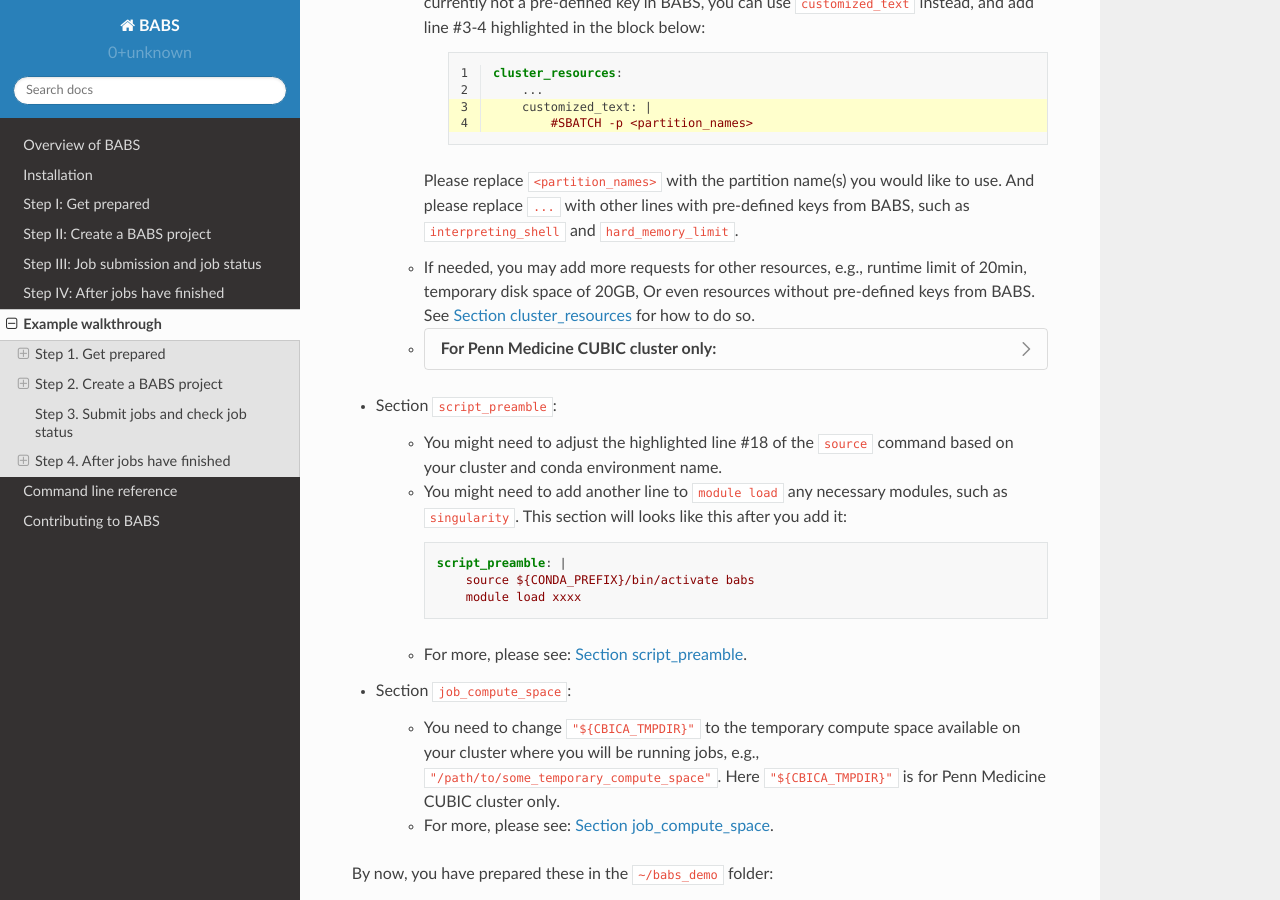
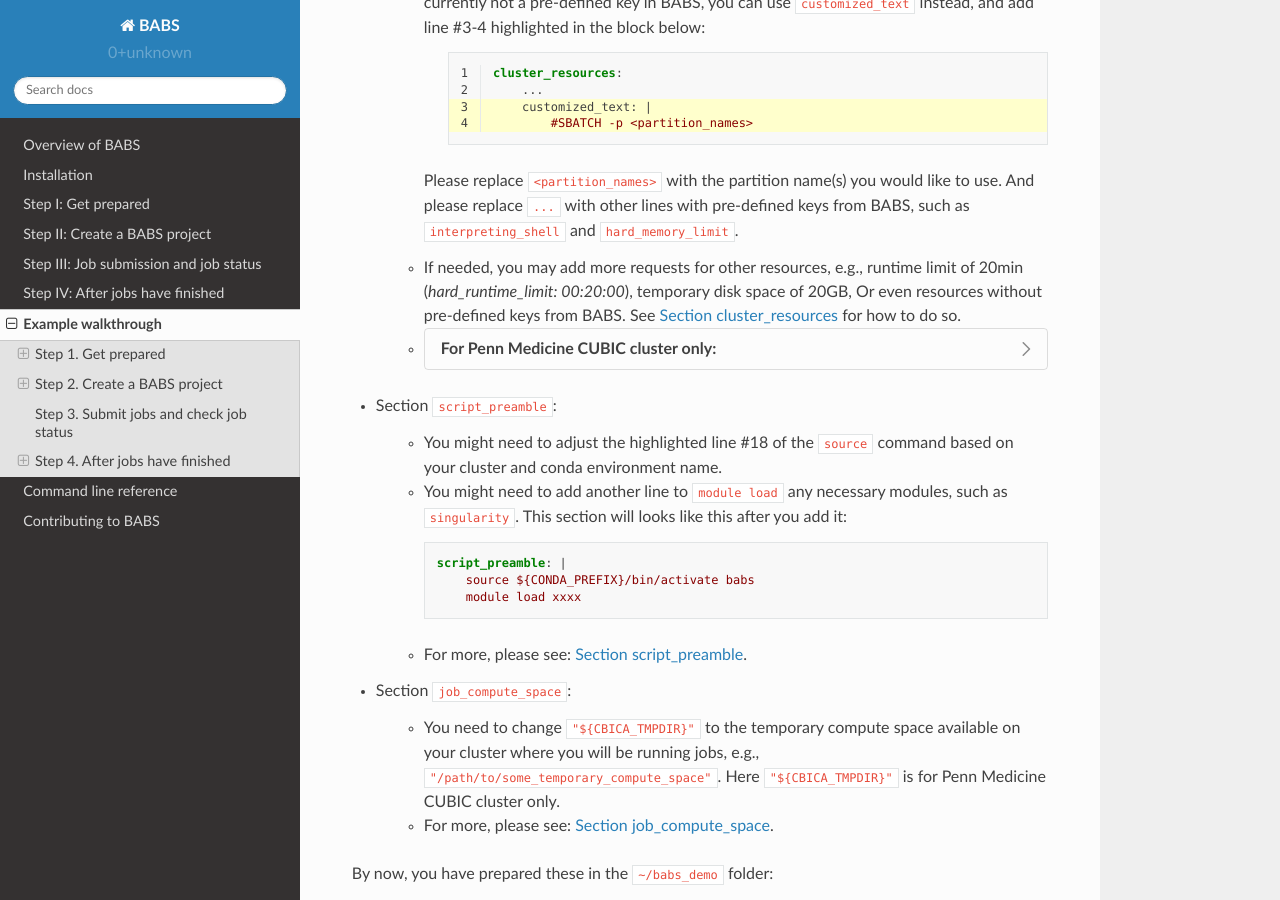
Before and after one commit to PennLINC/babs, a Sphinx documentation site: the page built from docs/source/walkthrough.rst, in a window 1280 px wide and 900 px high, scrolled down 4746 px. Built offline with Sphinx 7.4.7 and the Read the Docs theme 2.0.0, drawn with Linux system fonts in a browser that asks for light colours.

Commit message:
Update walkthrough.rst
added `hard_runtime_limit: 00:20:00`

```diff
--- a/docs/source/walkthrough.rst
+++ b/docs/source/walkthrough.rst
@@ -302,7 +302,7 @@ There are several lines (highlighted above) that require customization based on
       And please replace ``...`` with other lines with pre-defined keys from BABS,
       such as ``interpreting_shell`` and ``hard_memory_limit``.
 
-    * If needed, you may add more requests for other resources, e.g., runtime limit of 20min,
+    * If needed, you may add more requests for other resources, e.g., runtime limit of 20min (`hard_runtime_limit: 00:20:00`),
       temporary disk space of 20GB,
       Or even resources without pre-defined keys from BABS.
       See :ref:`cluster-resources` for how to do so.
```
